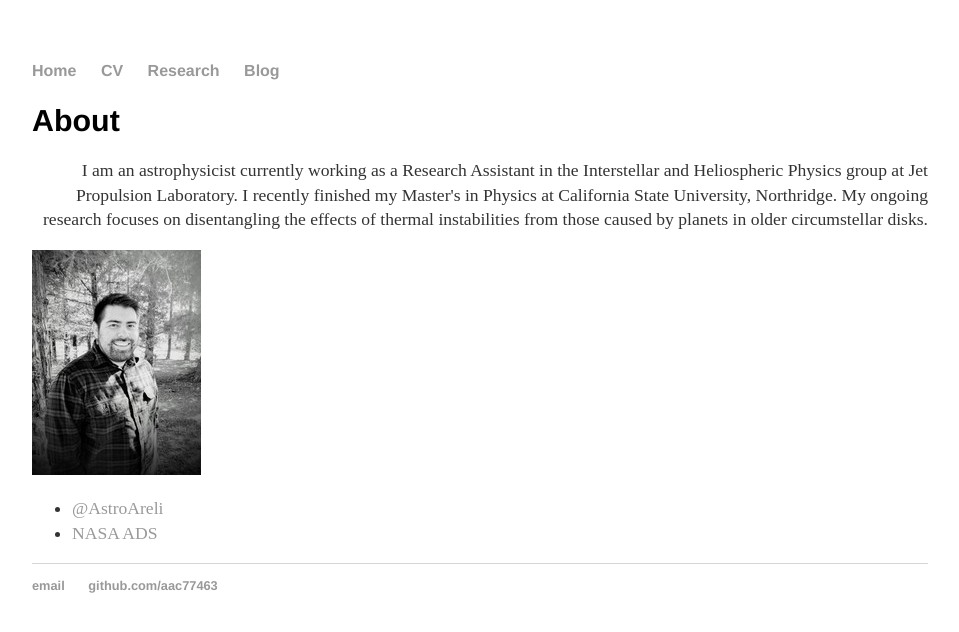
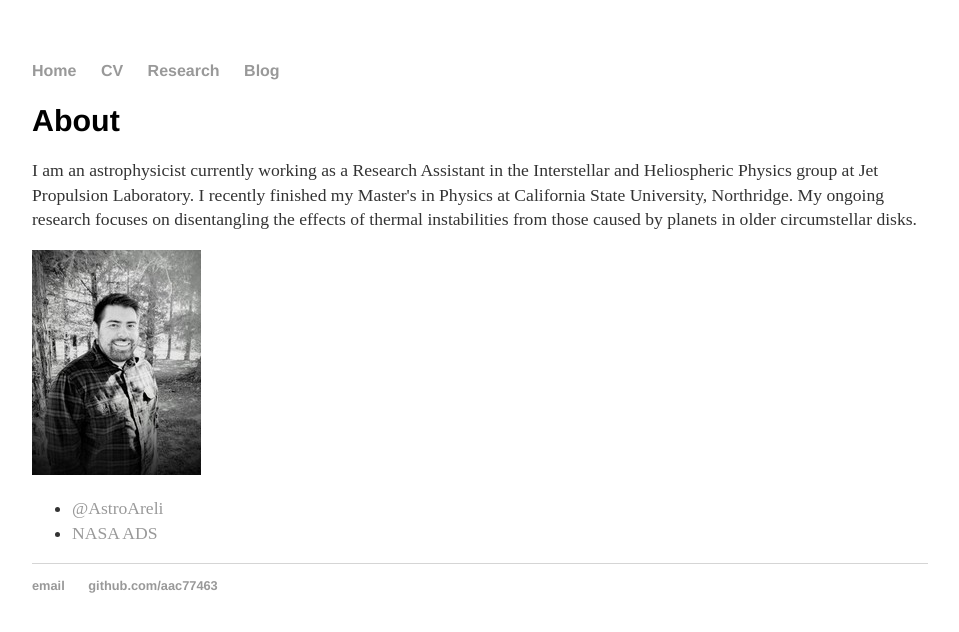
Before and after one commit to aac77463/aac77463.github.io, a Jekyll site: the page built from index.html, in a window 1280 px wide. Shown: the top 632 px of the page, without its empty margins (160-1119 px from the left). Built offline with Jekyll 4.4.1, drawn with Linux system fonts in a browser that asks for light colours.

Commit message:
removed align right from home text

```diff
--- a/index.html
+++ b/index.html
@@ -5,7 +5,7 @@
 
 <div class="home">
   <h1>About</h1>
-  <p align="right"> I am an astrophysicist currently working as a Research Assistant in the Interstellar and Heliospheric Physics group at Jet Propulsion Laboratory. I recently finished my Master's in Physics at California State University, Northridge. My ongoing research focuses on disentangling the effects of thermal instabilities from those caused by planets in older circumstellar disks. </p>
+  <p> I am an astrophysicist currently working as a Research Assistant in the Interstellar and Heliospheric Physics group at Jet Propulsion Laboratory. I recently finished my Master's in Physics at California State University, Northridge. My ongoing research focuses on disentangling the effects of thermal instabilities from those caused by planets in older circumstellar disks. </p>
   <img src="profpicre.jpg">
 
   <div>
```
